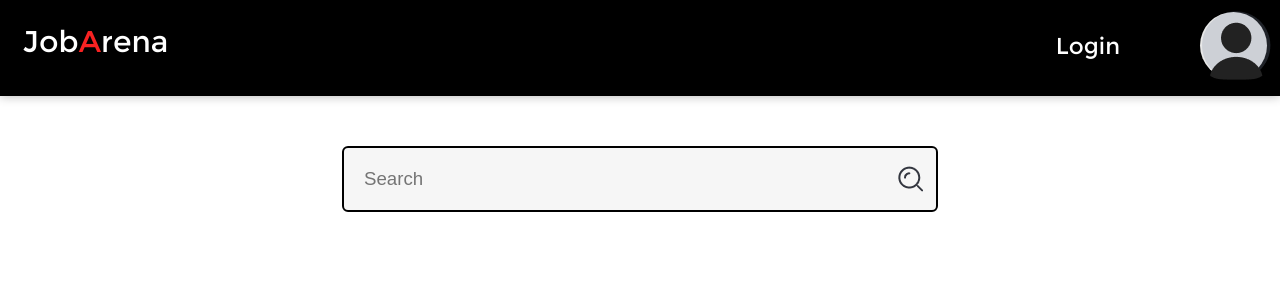
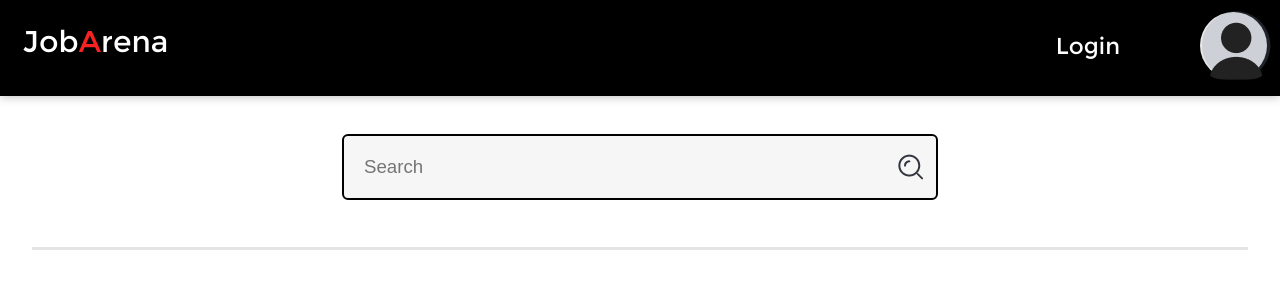
Before and after one commit to NVNTH99/JobArena, a React (Vite) app in the folder React/: page /home in a window 1280 px wide. Shown: the top 300 px of the page. Built offline with nearby package versions, Linux system fonts and the light colour scheme.

Commit message:
hr added

```diff
--- a/React/src/Pages/Home.css
+++ b/React/src/Pages/Home.css
@@ -96,16 +96,22 @@ nav ul {
 }
 
 .search-container{
-  position: relative;
-  text-align: center;
-  max-height: max-content;
+  display: flex;
+  justify-content: center;
+  align-items: center;
+  flex-direction: column;
+}
+
+.search-container > hr{
+  border-style: none;
+  border-top: 3px solid #E4E4E4;
+  width: 95%;
+  height: 1px;
 }
 
 .search-box {
-  position: absolute;
-  top: 50px;
-  left: 50%;
-  transform: translateX(-50%);
+  margin-top: 3%;
+  margin-bottom: 3%;
   display: flex;
   align-items: center;
   background-color: #f6f6f6;
--- a/React/src/components/Search.jsx
+++ b/React/src/components/Search.jsx
@@ -4,6 +4,7 @@ function Search(){
     return(
         <div className="search-container">
             <SearchBar/>
+            <hr></hr>
         </div>
     )
 }
```
